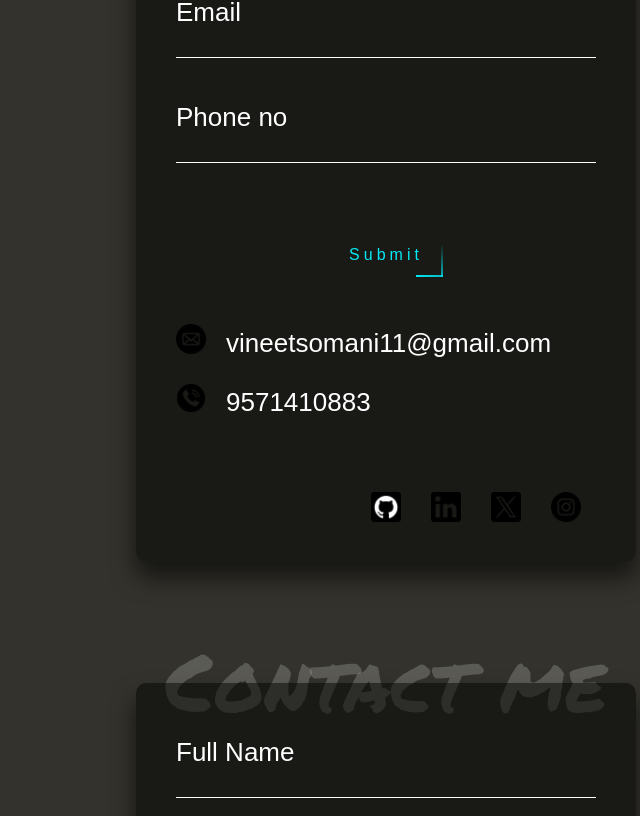
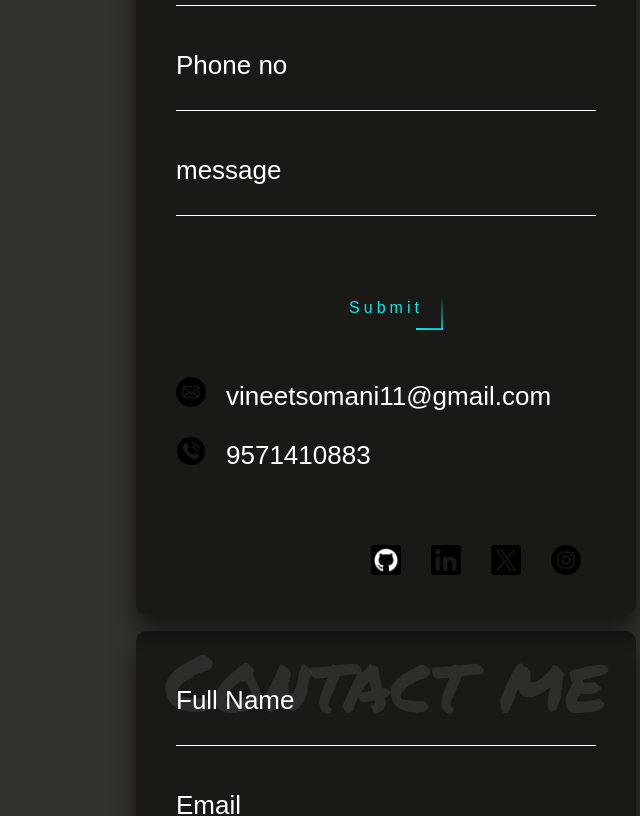
Before and after one commit to dxfuryman/portfolio-react, a React (Vite) app: page /hire in a window 1280 px wide. Shown: the part 3455-4271 px from the top of the page, without its empty margins (640-1280 px from the left). Built offline with nearby package versions, Linux system fonts and the light colour scheme; a web font is replaced by a local one.

Commit message:
dev commit

```diff
--- a/src/Hire.jsx
+++ b/src/Hire.jsx
@@ -29,6 +29,10 @@ export const Hire = () => {
                         <input type="number" name="Phone number" required />
                         <label>Phone no</label>
                     </div>
+                    <div className="user-box">
+                        <input type="text" name="message" required />
+                        <label>message</label>
+                    </div>
                     {/*<Textarea />*/}
                     <a href="#">
                         <button type="submit">
```
